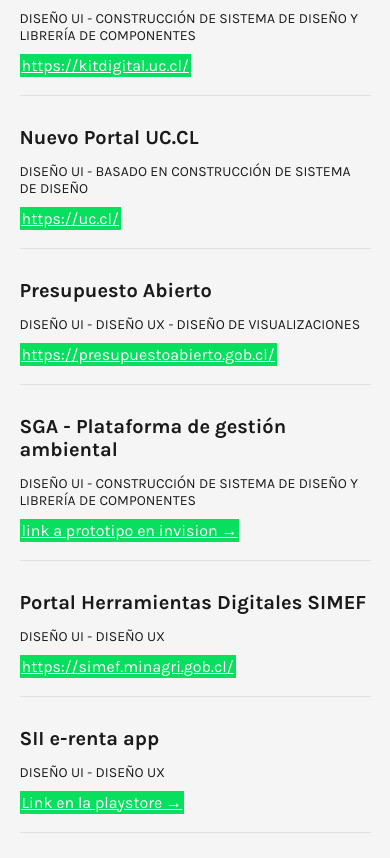
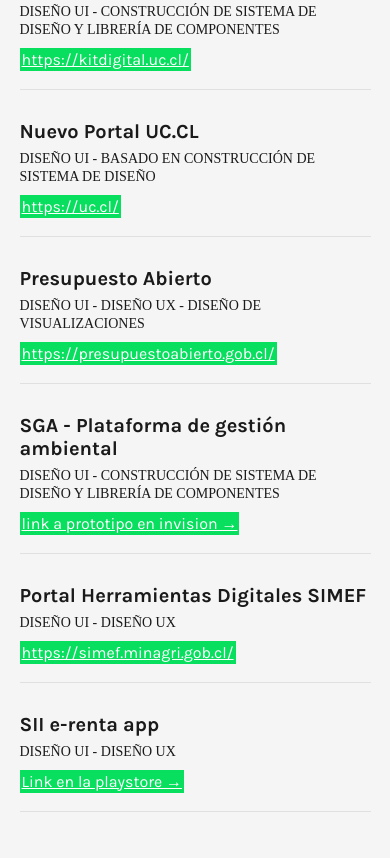
Before and after one commit to Respo-zz/Respo-zz.github.io, a plain HTML site: page index.html in a window 390 px wide. Shown: the part 486-1344 px from the top of the page. Drawn offline with Linux system fonts and the light colour scheme.

Commit message:
fix texto mobile 2

```diff
--- a/index.html
+++ b/index.html
@@ -19,32 +19,32 @@
         <ul>
           <li class="list-item b-bottom">
             <h3>Kit Digital UC</h3>
-            <div class="helper-text"><p>diseño ui - construcción de sistema de diseño y librería de componentes</p></div>
+            <div class="helper-text"><span>diseño ui - construcción de sistema de diseño y librería de componentes</span></div>
             <a href="https://kitdigital.uc.cl/" target="_blank" class="link-container">https://kitdigital.uc.cl/</a>
           </li>
           <li class="list-item b-bottom">
             <h3>Nuevo Portal UC.CL</h3>
-            <div class="helper-text"><p>diseño ui - basado en construcción de sistema de diseño</p></div>
+            <div class="helper-text"><span>diseño ui - basado en construcción de sistema de diseño</span></div>
             <a href="https://uc.cl/" target="_blank" class="link-container">https://uc.cl/</a>
           </li>
           <li class="list-item b-bottom">
             <h3>Presupuesto Abierto</h3>
-            <div class="helper-text"><p>diseño UI - diseño ux - diseño de visualizaciones</p></div>
+            <div class="helper-text"><span>diseño UI - diseño ux - diseño de visualizaciones</span></div>
             <a href="https://presupuestoabierto.gob.cl/" target="_blank" class="link-container">https://presupuestoabierto.gob.cl/</a>
           </li>
           <li class="list-item b-bottom">
             <h3>SGA - Plataforma de gestión ambiental</h3>
-            <div class="helper-text"><p>diseño ui - construcción de sistema de diseño y librería de componentes</p></div>
+            <div class="helper-text"><span>diseño ui - construcción de sistema de diseño y librería de componentes</span></div>
             <a href="https://projects.invisionapp.com/share/YWUDHDEUX3B#/screens/368948252/" target="_blank" class="link-container">link a prototipo en invision →</a>
           </li>
           <li class="list-item b-bottom">
             <h3>Portal Herramientas Digitales SIMEF</h3>
-            <div class="helper-text"><p>diseño UI - diseño ux</p></div>
+            <div class="helper-text"><span>diseño UI - diseño ux</span></div>
             <a href="https://simef.minagri.gob.cl/" target="_blank"  class="link-container">https://simef.minagri.gob.cl/</a>
           </li>
           <li class="list-item b-bottom">
             <h3>SII e-renta app</h3>
-            <div class="helper-text"><p>diseño UI - diseño ux</p></div>
+            <div class="helper-text"><span>diseño UI - diseño ux</span></div>
             <a href="https://play.google.com/store/apps/details?id=cl.sii.devolucionderentasdigital" target="_blank"  class="link-container">Link en la playstore → </a>
           </li>
         </ul>
@@ -61,11 +61,11 @@
           <ul>
             <li class="list-item">
               <h3>DUOC UC - San Carlos de Apoquindo</h3>
-              <div class="helper-text"><p>diseño gráfico</p></div>
+              <div class="helper-text"><span>diseño gráfico</span></div>
             </li>
             <li class="list-item">
               <h3>Ayer Viernes - UX Alliance</h3>
-              <div class="helper-text"><p>UX PM Nivel 2</p></div>
+              <div class="helper-text"><span>UX PM Nivel 2</span></div>
             </li>
           </ul>
       </div>
--- a/portfolio.css
+++ b/portfolio.css
@@ -41,13 +41,9 @@ p {
   font-size: 20px
 }
 
-.helper-text p {
-  font-family: Karla;
-  font-style: normal;
-  font-weight: normal;
+span {
   font-size: 14px;
   text-transform: uppercase;
-  margin-bottom: 12px;
 }
 
 a {
@@ -62,9 +58,14 @@ ul {
   padding: 0px;
   list-style-type: none;
 }
+
 li {
   margin: 0px;
   padding: 0px;
+}
+
+.helper-text{
+  margin-bottom: 12px;
 }
 
 .link-container {
```
